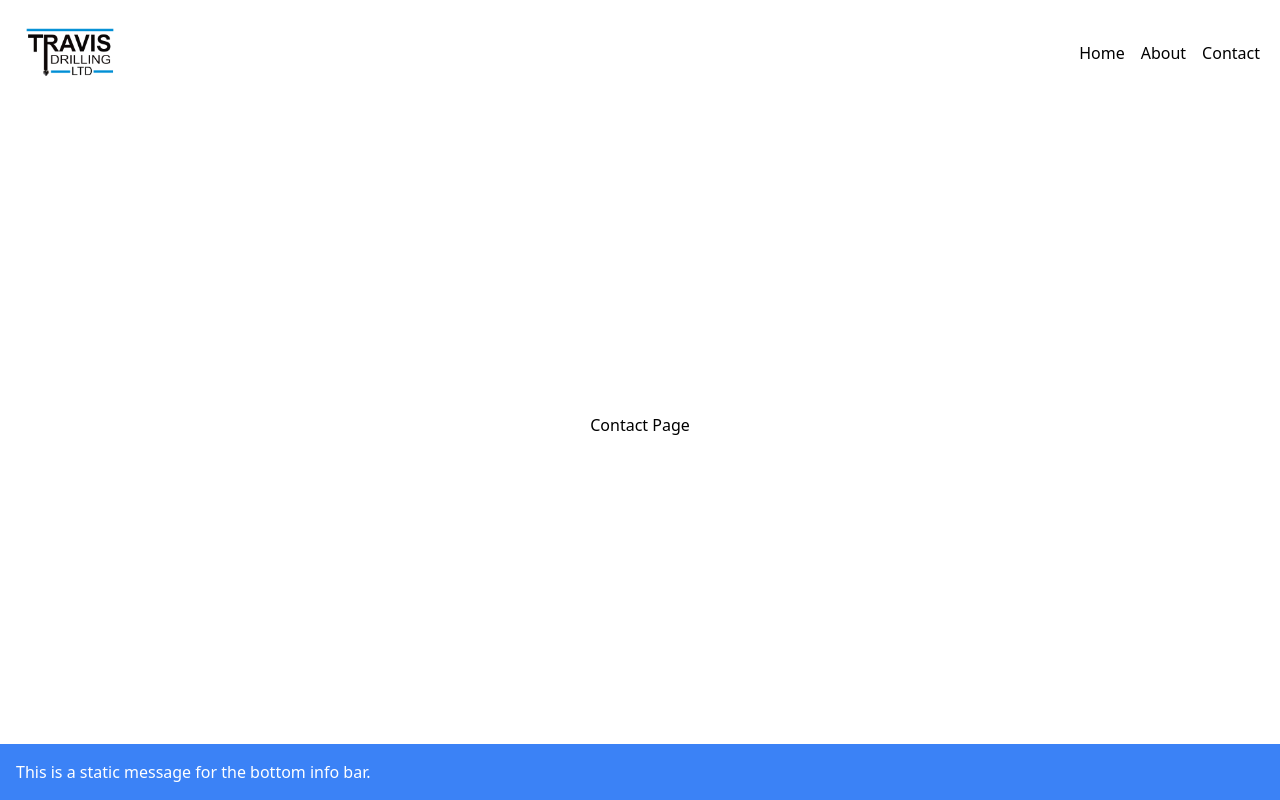
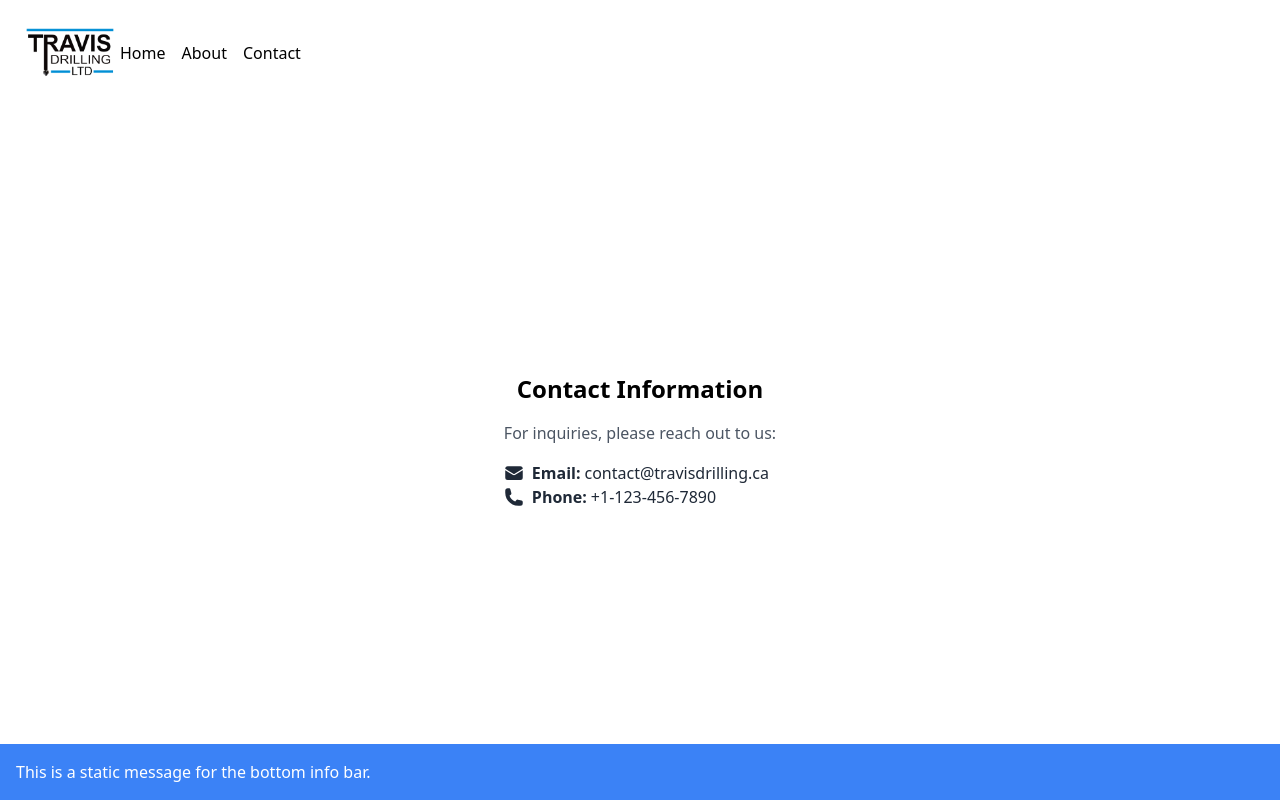
Before and after one commit to Logan9312/Travis-Drilling, a Next.js app: page /contact in a window 1280 px wide. Built offline with nearby package versions, Linux system fonts and the light colour scheme.

Commit message:
Updating Contact Page

```diff
--- a/components/Navbar.tsx
+++ b/components/Navbar.tsx
@@ -3,13 +3,15 @@ import Image from 'next/image';
 
 const Navbar: React.FC = () => {
   return (
-    <header className="flex items-center justify-between p-5">
+    <header className="flex items-center justify-start p-5">
+      <Link href="/" passHref>
         <Image
           src="/logo.png"
           alt="Travis Drilling Logo"
           width={100}
           height={100}
         />
+      </Link>
 
       <nav>
         <ul className="flex ml-auto space-x-4">
--- a/package.json
+++ b/package.json
@@ -9,6 +9,7 @@
     "start": "next start"
   },
   "dependencies": {
+    "@heroicons/react": "^2.0.18",
     "@t3-oss/env-nextjs": "^0.3.1",
     "next": "^13.4.2",
     "react": "18.2.0",
--- a/src/pages/contact.tsx
+++ b/src/pages/contact.tsx
@@ -1,17 +1,30 @@
 import Navbar from "../../components/Navbar";
 import BottomInfoBar from "../../components/infobar";
+import { EnvelopeIcon, PhoneIcon } from "@heroicons/react/24/solid";
 
 const Contact: React.FC = () => {
-
     return (
         <div className="bg-white min-h-screen flex flex-col">
             <Navbar />
             <div className="flex-1 flex flex-col justify-center items-center">
-                <p className="text-black">Contact Page</p>
+                <div className="mt-8 text-center">
+                    <h2 className="text-2xl font-bold mb-4">Contact Information</h2>
+                    <p className="text-gray-600">For inquiries, please reach out to us:</p>
+                    <div className="mt-4">
+                        <p className="text-gray-800 flex items-center">
+                            <EnvelopeIcon className="w-5 h-5 mr-2" />
+                            <span className="font-bold mr-1">Email: </span> contact@travisdrilling.ca
+                        </p>
+                        <p className="text-gray-800 flex items-center">
+                            <PhoneIcon className="w-5 h-5 mr-2" />
+                            <span className="font-bold mr-1">Phone: </span> +1-123-456-7890
+                        </p>
+                    </div>
+                </div>
             </div>
             <BottomInfoBar />
         </div>
-    )
+    );
 };
 
 export default Contact;
--- a/src/pages/index.tsx
+++ b/src/pages/index.tsx
@@ -9,7 +9,7 @@ const Home: React.FC = () => {
       <div className="flex-1 flex flex-col justify-center items-center">
         <h1 className="text-4xl font-bold mb-20">Travis Drilling</h1>
         <p className="text-2xl text-center">Water well drilling and maintenance</p>
-        <p className="text-sm text-center">Website Under Development</p>
+        <p className="text-sm text-center"></p>
       </div>
       <BottomInfoBar />
     </div>
```
Also changed, not shown: 1 other file (tests, documents, lock files or other folders). Lines whose indentation alone changed are shown as unchanged.
